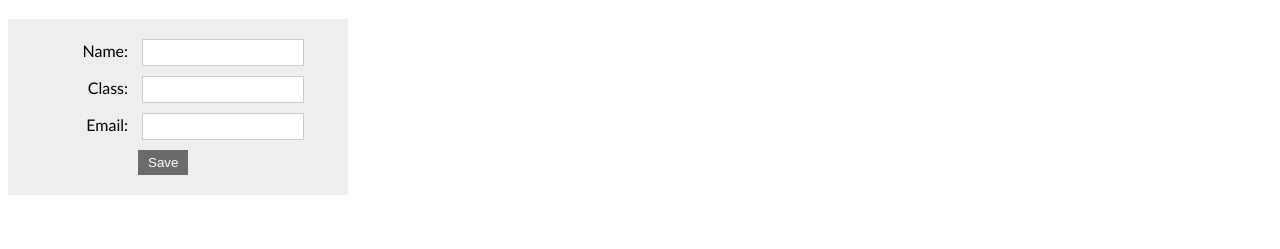
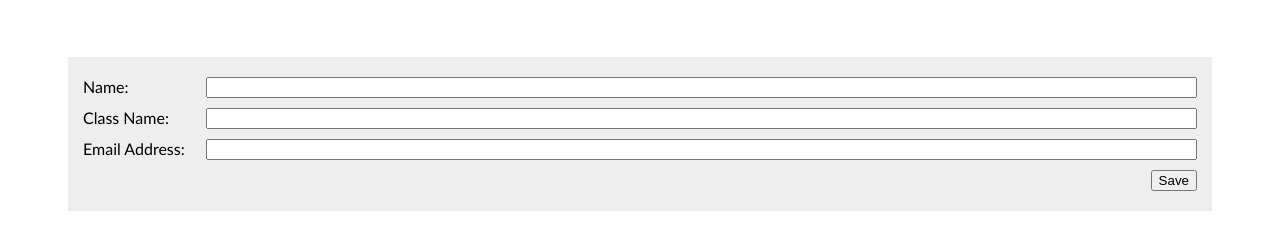
Before and after one commit to muhammaddayyan/Align-Form, a plain HTML site: page index.html in a window 1280 px wide. Shown: the part 93-342 px from the top of the page. Drawn offline with Linux system fonts and the light colour scheme.

Commit message:
add:align-form

```diff
--- a/index.html
+++ b/index.html
@@ -8,17 +8,25 @@
 </head>
 <body>
     <h1>Align From</h1>
-    <form>
-        <label for="name">Name:</label>
-        <input type="text" id="name" name="name"><br>
+    <form class="form">
+        <ul id="action">
+            <li>
+                <label for="">Name: </label>
+                <input type="text">
+            </li>
+            <li>
+                <label for="">Class Name: </label>
+                <input type="text">
+            </li>
+            <li>
+                <label for="">Email Address: </label>
+                <input type="Email">
+            </li>
+            <li>
+                <button type="submit">Save</button>
+            </li>
+        </ul>
 
-        <label for="class">Class:</label>
-        <input type="text" id="class" name="class"><br>
-
-        <label for="email">Email:</label>
-        <input type="email" id="email" name="email"><br>
-
-        <input type="submit" value="Save">
     </form>
 </body>
 </html>
--- a/style.css
+++ b/style.css
@@ -3,42 +3,58 @@ body {
 }
 
 
-h1{
+h1 {
     padding: 15px;
 
 }
 
-form {
-    width: 300px;
+#action {
     background-color: #eee;
-    padding: 20px;
-
+    list-style: none;
+    margin: 60px;
+    padding: 15px;
 }
 
-form label {
-    display: inline-block;
-    width: 100px;
-    text-align: right;
-    margin-right: 10px;
+#action li {
+    display: flex;
+    justify-content: flex-end;
+    padding: 5px 0;
 }
 
-form input[type="text"],
-form input[type="email"] {
-    width: 150px;
-    padding: 5px;
-    margin-bottom: 10px;
-    border: 1px solid #ccc;
+#action li label {
+    flex: 1;
 }
 
-form input[type="submit"] {
-    margin-left: 110px;
-    padding: 5px 10px;
-    background-color: #6b6b6b;
-    color: white;
-    border: none;
-    cursor: pointer;
+@media screen and (min-width:0px) and (max-width:499px) {
+    #action li {
+        flex-direction: column;
+    }
+
+    #action li input {
+        flex: 3;
+    }
 }
 
-form input[type="submit"]:hover {
-    background-color: #3a393b;
+@media screen and (min-width:500px) {
+    #action li input {
+        flex: 3;
+    }
 }
+
+@media screen and (min-width:768px) {
+    #action li input {
+        flex: 4;
+    }
+}
+
+@media screen and (min-width:992px) {
+    #action li input {
+        flex: 6;
+    }
+}
+
+@media screen and (min-width:1200px) {
+    #action li input {
+        flex: 8;
+    }
+}
```
